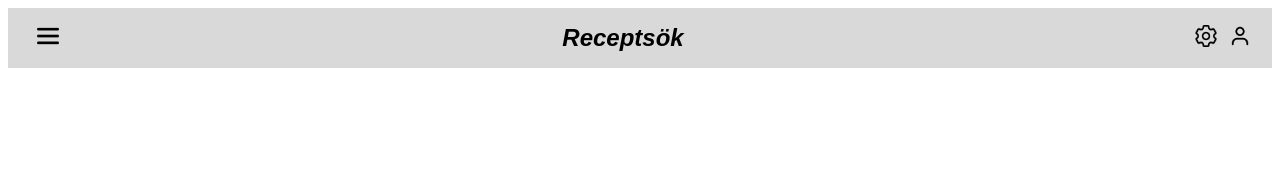
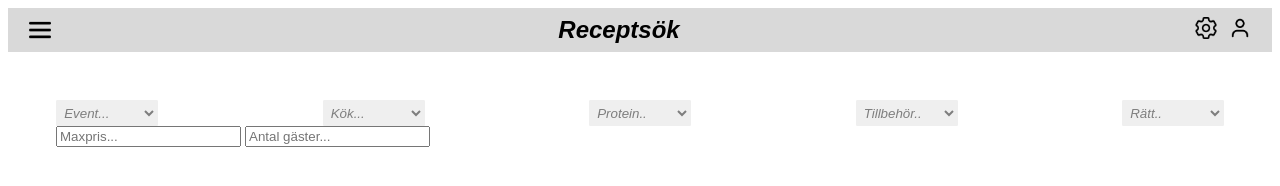
Before and after one commit to Jessica-a11y/recipe-website, a plain HTML site: page index.html in a window 1280 px wide. Drawn offline with Linux system fonts and the light colour scheme.

Commit message:
adding select elements

```diff
--- a/index.html
+++ b/index.html
@@ -1,21 +1,49 @@
 <!DOCTYPE html>
 <html lang="en">
+
 <head>
     <meta charset="UTF-8">
     <meta name="viewport" content="width=device-width, initial-scale=1.0">
     <link rel="stylesheet" href="stylesheet.css">
     <title>Document</title>
 </head>
+
 <body>
     <header class="header">
-        <div>
-            <img class="header-icons" src="img/menu.png" alt="hamburger-menu">
-        </div>
+        <img class="header-icons" src="img/menu.png" alt="hamburger-menu">
         <h1>Receptsök</h1>
         <div>
             <img class="header-icons" src="img/setting.png" alt="settings">
             <img class="header-icons" src="img/user-icon.png" alt="user-icon">
         </div>
     </header>
+
+    <main>
+        <div class="top-selections">
+            <select class="top-select-box">
+                <option value"" disabled selected>Event...</option>
+                <option>Bröllop</option>
+                <option>Fest</option>
+                <option>Konferens</option>
+            </select>
+            <select>
+                <option value="" disabled selected>Kök...</option>
+            </select>
+            <select>
+                <option value="" disabled selected>Protein..</option>
+            </select>
+            <select>
+                <option value="" disabled selected>Tillbehör..</option>
+            </select>
+            <select>
+                <option value="" disabled selected>Rätt..</option>
+            </select>
+        </div>
+        <div>
+            <input type="text" maxlength="10" placeholder="Maxpris...">
+            <input type="text" maxlength="10" placeholder="Antal gäster...">
+        </div>
+    </main>
 </body>
+
 </html>
--- a/stylesheet.css
+++ b/stylesheet.css
@@ -1,3 +1,4 @@
+/* Header and nav */
 .header {
     display: flex;
     align-items: center;
@@ -6,15 +7,39 @@
     padding-inline: 1.3rem;
 }
 
+.header > div > img {
+    margin-left: 0.5rem;
+}
+
 .header-icons {
     width: 22px;
     height: 22px;
-    margin-left: 0.5rem;
 }
 
 h1 {
     font-size: x-large;
     font-family:Arial, Helvetica, sans-serif;
     font-style: italic;
+    margin-block: 0.5rem;
+}
 
+main {
+    margin: 3rem;
 }
+
+/* All select options */
+.top-selections{
+    display: flex;
+    justify-content: space-between;
+    flex-wrap: wrap;
+}
+
+.top-selections > select {
+    border-color: #EFEFEF;
+    border-radius: 1px;
+    color:#7e7e7e;
+    font-style: italic;
+    padding: 0.2rem;
+    width: 102px;
+    height: 26px;
+}
```
